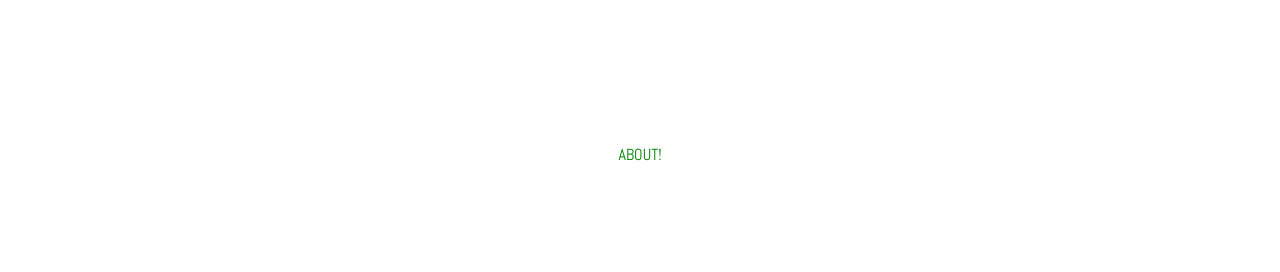
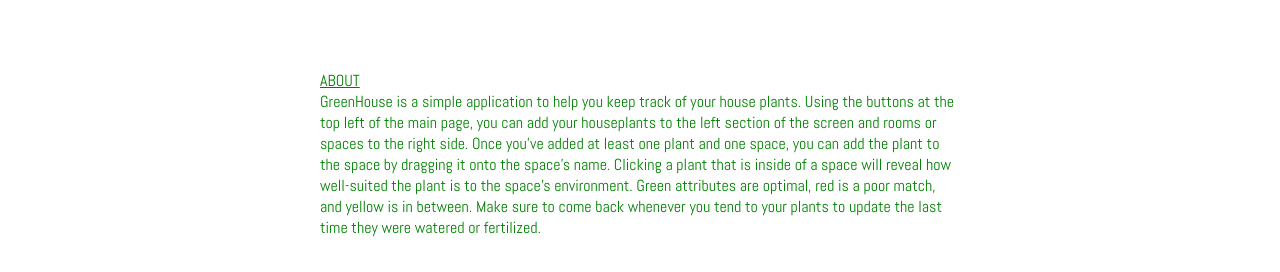
Before and after one commit to spenser-brinkman/greenhouse_fe, a React (Create React App) app: page /menu/about in a window 1280 px wide. Shown: the part 246-518 px from the top of the page. Built offline with nearby package versions, Linux system fonts and the light colour scheme.

Commit message:
Populate "about" section

```diff
--- a/src/containers/Header/components/Menu/components/MenuOptions/components/About.js
+++ b/src/containers/Header/components/Menu/components/MenuOptions/components/About.js
@@ -5,7 +5,8 @@ class About extends Component {
   render(){
     return (
       <div>
-        ABOUT!
+        <u>ABOUT</u>
+        <p className="aboutSection">GreenHouse is a simple application to help you keep track of your house plants. Using the buttons at the top left of the main page, you can add your houseplants to the left section of the screen and rooms or spaces to the right side. Once you've added at least one plant and one space, you can add the plant to the space by dragging it onto the space's name. Clicking a plant that is inside of a space will reveal how well-suited the plant is to the space's environment. Green attributes are optimal, red is a poor match, and yellow is in between. Make sure to come back whenever you tend to your plants to update the last time they were watered or fertilized.</p>
       </div>
     )
   }
```
